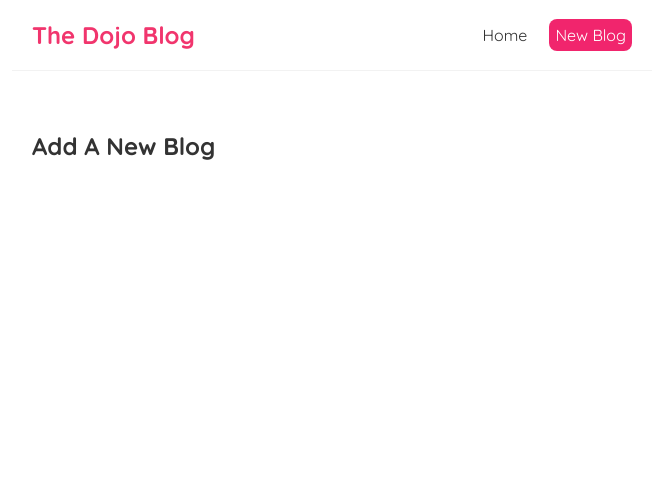
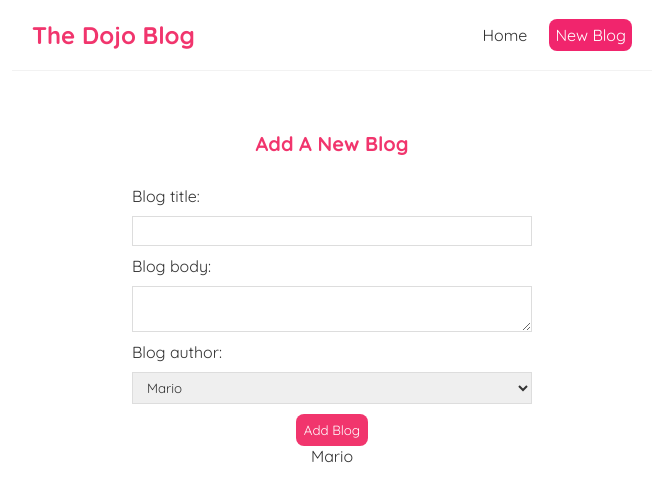
Before and after one commit to maryferrer/React_blog, a React (Create React App) app: page /create in a window 1280 px wide. Shown: the top 502 px of the page, without its empty margins (308-971 px from the left). Built offline with nearby package versions, Linux system fonts and the light colour scheme.

Commit message:
add create new blog form to Create.js component

```diff
--- a/src/Create.js
+++ b/src/Create.js
@@ -1,7 +1,48 @@
+import { useState } from "react";
+
+
 const Create = () => {
+    const [title, setTitle] = useState('');
+    const [body, setBody] = useState('');
+    const [author, setAuthor] = useState('Mario');
+
+const handleSubmit = (e) => {
+    e.preventDefault();
+    const blog = { title, body, author }
+}
+
     return (
         <div className="create">
             <h2>Add A New Blog</h2>
+            <form onSubmit={handleSubmit}>
+                <label>Blog title:</label>
+                <input type="text"
+                required
+                value={title}
+                onChange={(e) => setTitle(e.target.value)}
+                />
+
+                <label>Blog body:</label>
+                <textarea required
+                value={body}
+                onChange={(e) => setBody(e.target.value)}>
+                </textarea>
+
+                <label>Blog author:</label>
+                <select
+                    value={author}
+                    onChange={(e) => setAuthor(e.target.value)}
+                >
+                    <option value="Mario">Mario</option>
+                    <option value="Yoshi">Yoshi</option>
+                </select>
+
+                <button>Add Blog</button>
+                <p>{ title }</p>
+                <p>{ body }</p>
+                <p>{ author }</p>
+
+            </form>
         </div>
      );
 }
--- a/src/index.css
+++ b/src/index.css
@@ -69,3 +69,34 @@
   border-radius: 8px;
   cursor: pointer;
 }
+/* create new blog form */
+.create {
+  max-width: 400px;
+  margin: 0 auto;
+  text-align: center;
+}
+.create label {
+  text-align: left;
+  display: block;
+}
+.create h2 {
+  font-size: 20px;
+  color: #f1356d;
+  margin-bottom: 30px;
+}
+.create input, .create textarea, .create select {
+  width: 100%;
+  padding: 6px 10px;
+  margin: 10px 0;
+  border: 1px solid #ddd;
+  box-sizing: border-box;
+  display: block;
+}
+.create button {
+  background: #f1356d;
+  color: #fff;
+  border: 0;
+  padding: 8px;
+  border-radius: 8px;
+  cursor: pointer;
+}
```
